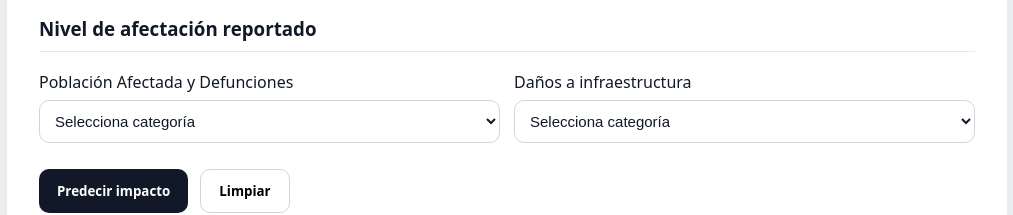
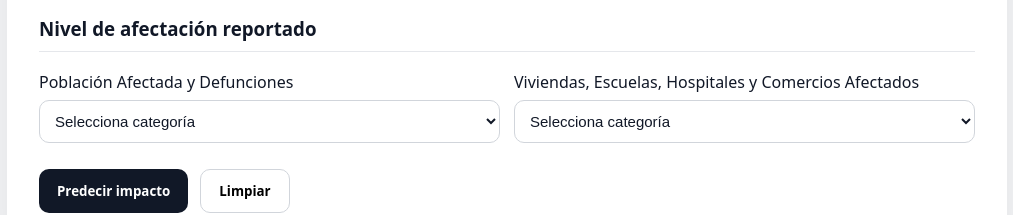
Before and after one commit to sacalvario/Desastres-naturales, a React app in the folder frontend/: page / in a window 1280 px wide. Shown: the part 549-764 px from the top of the page, without its empty margins (133-1146 px from the left). Built offline with nearby package versions, Linux system fonts and the light colour scheme; no server answers; the HTML template or start-up script is replaced by a standard one.

Commit message:
Cambios en menu

```diff
--- a/frontend/src/App.jsx
+++ b/frontend/src/App.jsx
@@ -311,7 +311,7 @@ export default function App() {
             </label>
 
             <label>
-              Daños a infraestructura
+              Viviendas, Escuelas, Hospitales y Comercios Afectados
               <select
                 name="Daños_a_infraestructura"
                 value={form.Daños_a_infraestructura}
```
